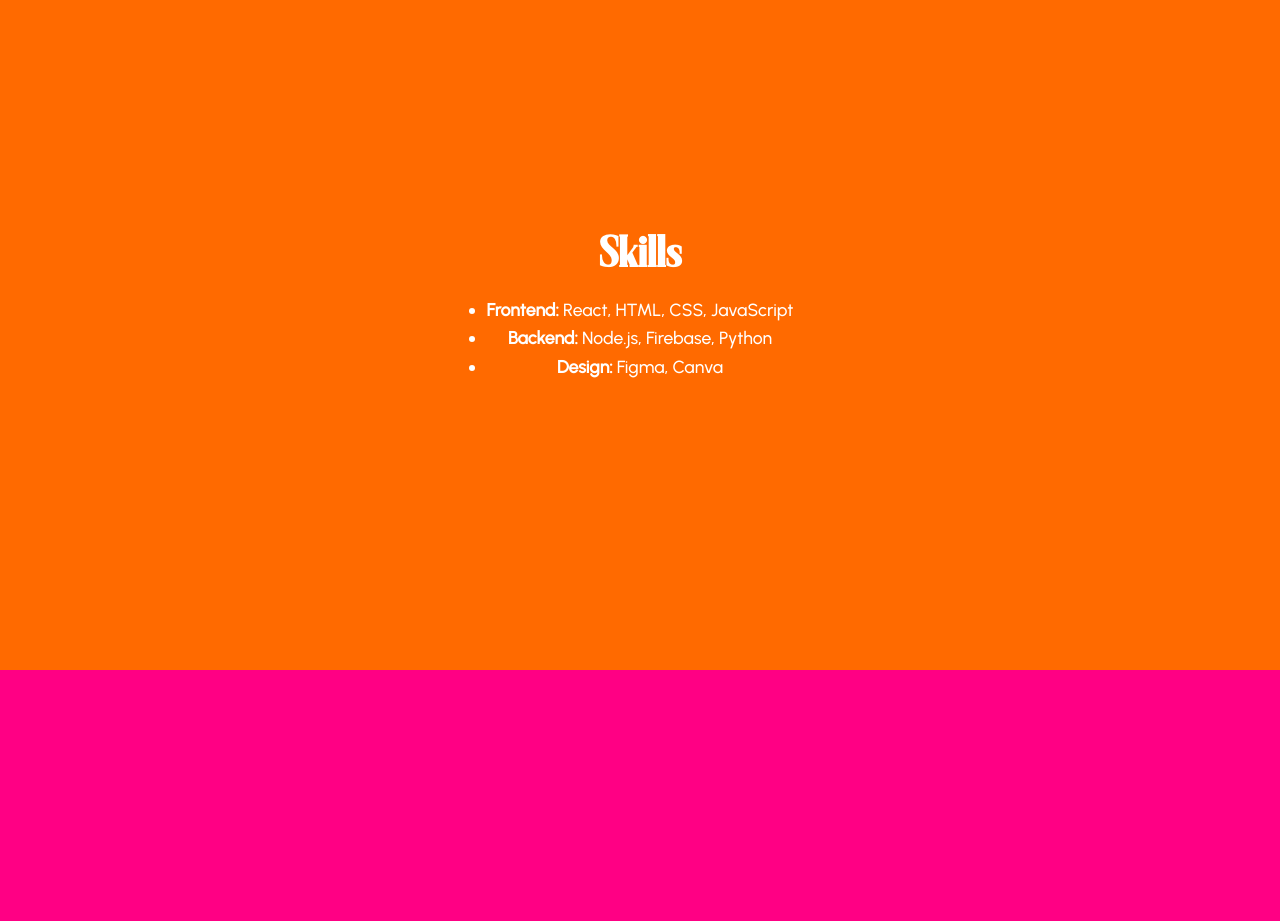
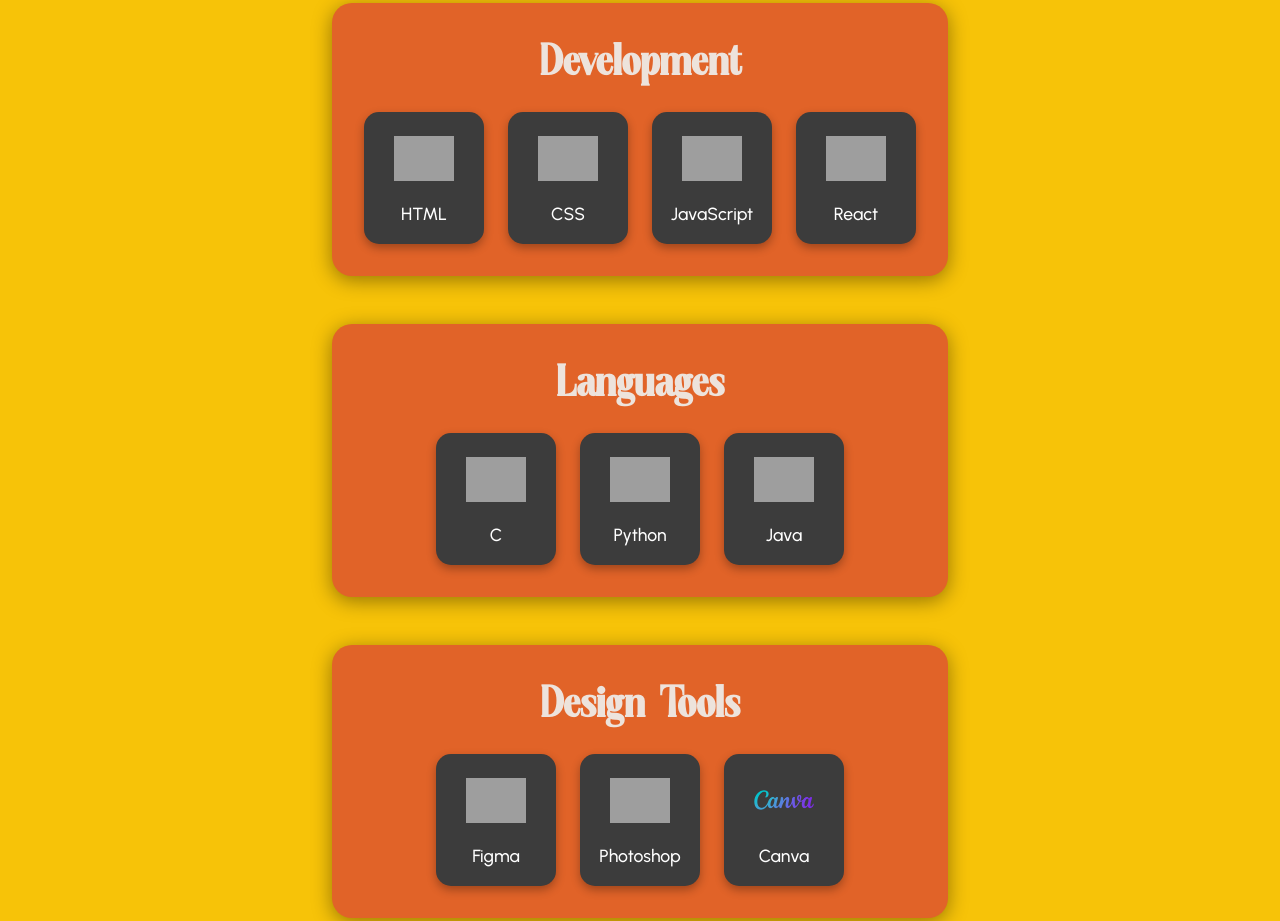
Before and after one commit to Sreelakshmi-2003/Portfolio-Sreelakshmi, a plain HTML site: page index.html in a window 1280 px wide. Shown: the part 1730-2651 px from the top of the page. Drawn offline with Linux system fonts and the light colour scheme; grey boxes are pictures that could not be loaded.

Commit message:
update : Skill section update

```diff
--- a/index.html
+++ b/index.html
@@ -55,16 +55,75 @@
 
 
   <!-- Skills Section -->
-  <section id="skills" class="section skills">
-    <div class="content">
-      <h2>Skills</h2>
-      <ul>
-        <li><strong>Frontend:</strong> React, HTML, CSS, JavaScript</li>
-        <li><strong>Backend:</strong> Node.js, Firebase, Python</li>
-        <li><strong>Design:</strong> Figma, Canva</li>
-      </ul>
+<section id="skills" class="section skills">
+  <h2>Skills</h2>
+  <div class="skills-grid">
+
+    <!-- Frontend Category -->
+    <div class="skill-category animate-on-scroll">
+      <h3>Development</h3>
+      <div class="subskills">
+        <div class="subskill animate-on-scroll">
+          <img src="https://cdn.jsdelivr.net/gh/devicons/devicon/icons/html5/html5-original.svg" alt="HTML">
+          <p>HTML</p>
+        </div>
+        <div class="subskill animate-on-scroll">
+          <img src="https://cdn.jsdelivr.net/gh/devicons/devicon/icons/css3/css3-original.svg" alt="CSS">
+          <p>CSS</p>
+        </div>
+        <div class="subskill animate-on-scroll">
+          <img src="https://cdn.jsdelivr.net/gh/devicons/devicon/icons/javascript/javascript-original.svg" alt="JavaScript">
+          <p>JavaScript</p>
+        </div>
+        <div class="subskill animate-on-scroll">
+          <img src="https://cdn.jsdelivr.net/gh/devicons/devicon/icons/react/react-original.svg" alt="React">
+          <p>React</p>
+        </div>
+      </div>
     </div>
-  </section>
+
+    <!-- Programming Languages Category -->
+    <div class="skill-category animate-on-scroll">
+      <h3>Languages</h3>
+      <div class="subskills">
+        <div class="subskill animate-on-scroll">
+          <img src="https://cdn.jsdelivr.net/gh/devicons/devicon/icons/c/c-original.svg" alt="C">
+          <p>C</p>
+        </div>
+        <div class="subskill animate-on-scroll">
+          <img src="https://cdn.jsdelivr.net/gh/devicons/devicon/icons/python/python-original.svg" alt="Python">
+          <p>Python</p>
+        </div>
+        <div class="subskill animate-on-scroll">
+          <img src="https://cdn.jsdelivr.net/gh/devicons/devicon/icons/java/java-original.svg" alt="Java">
+          <p>Java</p>
+        </div>
+      </div>
+    </div>
+
+    <!-- Design Tools Category -->
+    <div class="skill-category animate-on-scroll">
+      <h3>Design Tools</h3>
+      <div class="subskills">
+        <div class="subskill animate-on-scroll">
+          <img src="https://cdn.jsdelivr.net/gh/devicons/devicon/icons/figma/figma-original.svg" alt="Figma">
+          <p>Figma</p>
+        </div>
+        <div class="subskill animate-on-scroll">
+          <img src="https://cdn.jsdelivr.net/gh/devicons/devicon/icons/photoshop/photoshop-line.svg" alt="Photoshop">
+          <p>Photoshop</p>
+        </div>
+        <div class="subskill animate-on-scroll">
+          <img src="media/Canva-Logo.png" alt="Canva">
+          <p>Canva</p>
+        </div>
+      </div>
+    </div>
+
+  </div>
+</section>
+
+
 
   <!-- Projects Section -->
   <section id="projects" class="section projects">
--- a/script.js
+++ b/script.js
@@ -33,33 +33,18 @@
       setTimeout(type, 500); // Start typing after short delay
     });
 
-    const pages = document.querySelectorAll('.page');
-let currentPage = 0;
+  document.addEventListener("DOMContentLoaded", () => {
+  const observer = new IntersectionObserver((entries) => {
+    entries.forEach(entry => {
+      if (entry.isIntersecting) {
+        entry.target.classList.add("in-view");
+      } else {
+        entry.target.classList.remove("in-view"); // remove on exit
+      }
+    });
+  }, { threshold: 0.1 });
 
-function showPage(index) {
-  pages.forEach((page, i) => {
-    page.classList.add('inactive');
-    page.style.transform = 'rotateY(0deg)';
+  document.querySelectorAll(".animate-on-scroll").forEach(el => {
+    observer.observe(el);
   });
-
-  if (index >= 0 && index < pages.length) {
-    pages[index].classList.remove('inactive');
-    pages[index].style.transform = 'rotateY(0deg)';
-  }
-}
-
-document.getElementById('nextBtn').addEventListener('click', () => {
-  if (currentPage < pages.length - 1) {
-    currentPage++;
-    showPage(currentPage);
-  }
 });
-
-document.getElementById('prevBtn').addEventListener('click', () => {
-  if (currentPage > 0) {
-    currentPage--;
-    showPage(currentPage);
-  }
-});
-
-showPage(currentPage); // Show the first page initially
--- a/style.css
+++ b/style.css
@@ -281,6 +281,97 @@
   }
 }
 
+/* SKILLS SECTION */
+.skills {
+  background-color: #f7c308;
+  color: white;
+  padding: 4rem 2rem;
+  text-align: center;
+}
+
+.skills h2 {
+  font-size: 3rem;
+  font-family: 'Semiflora', serif;
+  margin-bottom: 3rem;
+}
+
+.skills-grid {
+  display: grid;
+  grid-template-columns: 1fr;
+  gap: 3rem;
+  justify-items: center;
+}
+
+.skill-category {
+  background: #e16328;
+  padding: 2rem;
+  border-radius: 20px;
+  box-shadow: 0 4px 20px rgba(0,0,0,0.4);
+  max-width: 900px;
+  width: 100%;
+  transition: transform 0.4s ease;
+}
+
+.skill-category:hover {
+  transform: scale(1.02);
+}
+
+.skill-category h3 {
+  font-size: 2rem;
+  color: #ede3dc;
+  font-family: 'Semiflora', serif;
+  margin-bottom: 1.5rem;
+}
+
+.subskills {
+  display: flex;
+  flex-wrap: wrap;
+  gap: 1.5rem;
+  justify-content: center;
+}
+
+.subskill {
+  background: #3c3c3c;
+  padding: 1rem;
+  border-radius: 15px;
+  width: 120px;
+  text-align: center;
+  box-shadow: 0 4px 10px rgba(0,0,0,0.3);
+  transition: transform 0.3s ease;
+}
+
+.subskill:hover {
+  transform: translateY(-5px) scale(1.05);
+}
+
+.subskill img {
+  width: 60px;
+  height: 60px;
+  object-fit: contain;
+  margin-bottom: 0.5rem;
+}
+
+.subskill p {
+  font-size: 1rem;
+  color: #fff;
+}
+
+/* Animation */
+.animate-on-scroll {
+  opacity: 0;
+  transform: translateY(50px) scale(0.95);
+  transition: opacity 0.6s ease, transform 0.6s ease;
+}
+
+.animate-on-scroll.in-view {
+  opacity: 1;
+  transform: translateY(0) scale(1);
+}
+
+
+
+
+
 /* Section titles and paragraphs */
 .section h2 {
   font-family: 'Semiflora', serif;
@@ -317,4 +408,13 @@
     font-size: 1rem;
   }
 
+  .subskill {
+    width: 100px;
+  }
+
+  .subskill img {
+    width: 50px;
+    height: 50px;
+  }
+
 }
```
Also changed, not shown: media/Canva-Logo.png (added).
